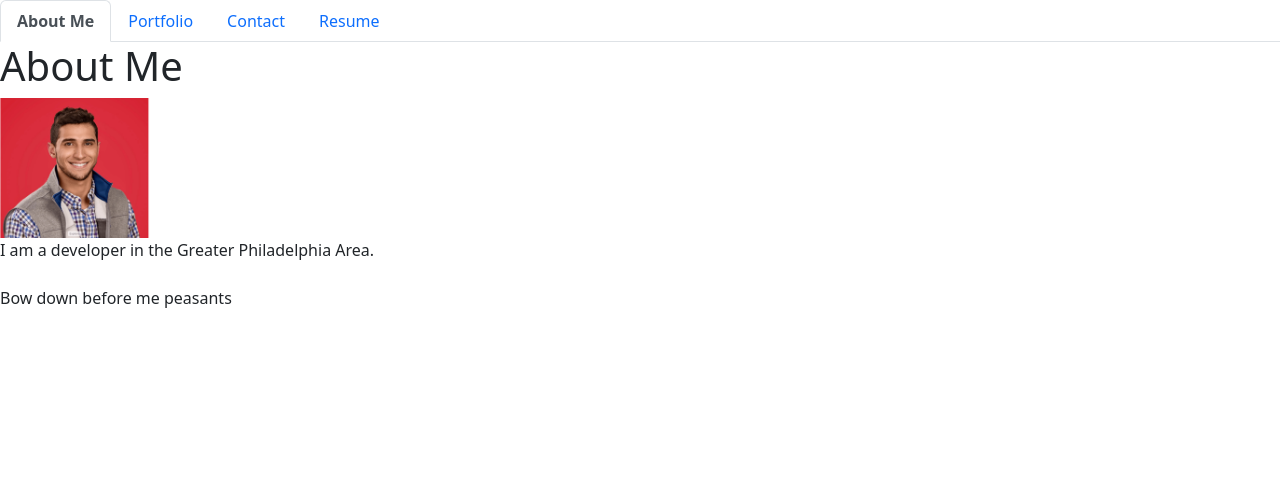
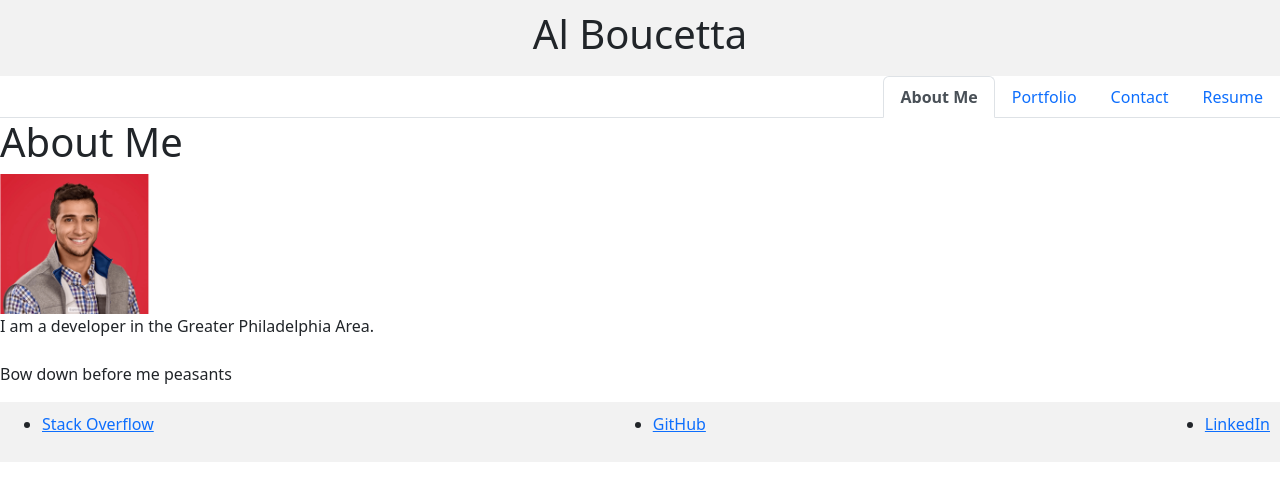
Before and after one commit to albo1/Portfolio_al, a React (Create React App) app: page / in a window 1280 px wide. Shown: the top 500 px of the page. Built offline with nearby package versions, Linux system fonts and the light colour scheme.

Commit message:
fixed a bunch of things added some styles

```diff
--- a/src/components/ProfileContainer.js
+++ b/src/components/ProfileContainer.js
@@ -1,5 +1,7 @@
 import React, { useState } from 'react';
 import NavTabs from './NavTabs';
+import Header from './header';
+import Footer from './footer';
 import AboutMe from './pages/About';
 import Portfolio from './pages/Portfolio';
 import Contact from './pages/Contact';
@@ -24,11 +26,21 @@ export default function PortfolioContainer() {
     return <Resume />;
   };
 
+  const renderFooter = () => {
+    return <Footer />
+  }
+
+  const renderHeader = () => {
+    return <Header />
+  }
+
   const handlePageChange = (page) => setCurrentPage(page);
   return (
     <div>
+      {renderHeader()}
       <NavTabs currentPage={currentPage} handlePageChange={handlePageChange} />
       {renderPage()}
+      {renderFooter()}
     </div>
   );
 }
--- a/src/components/footer.js
+++ b/src/components/footer.js
@@ -4,7 +4,7 @@ function Footer() {
   return (
     <footer className="footer">
       <nav>
-        <ul>
+        <ul className="footer-links">
           <li>
             <a href="https://stackoverflow.com">Stack Overflow</a>
           </li>
--- a/src/components/styles/styles.css
+++ b/src/components/styles/styles.css
@@ -77,3 +77,13 @@
     margin-top: 0.5rem;
     /* Add styles for the project links */
   }
+
+  .nav.nav-tabs {
+    justify-content: flex-end;
+  }
+
+  .footer-links {
+    display: flex;
+    justify-content: space-between;
+    gap: 1px;
+  }
```
Also changed, not shown: 7 other files (tests, documents, lock files or other folders).
